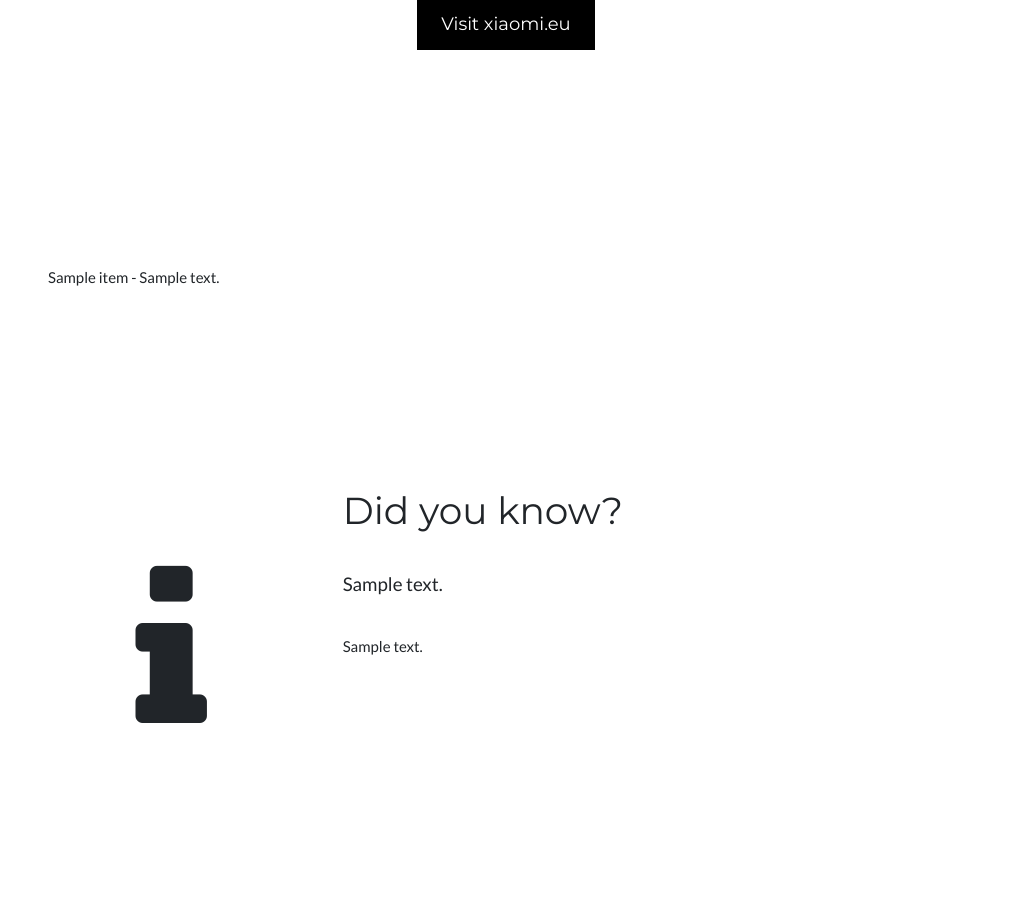
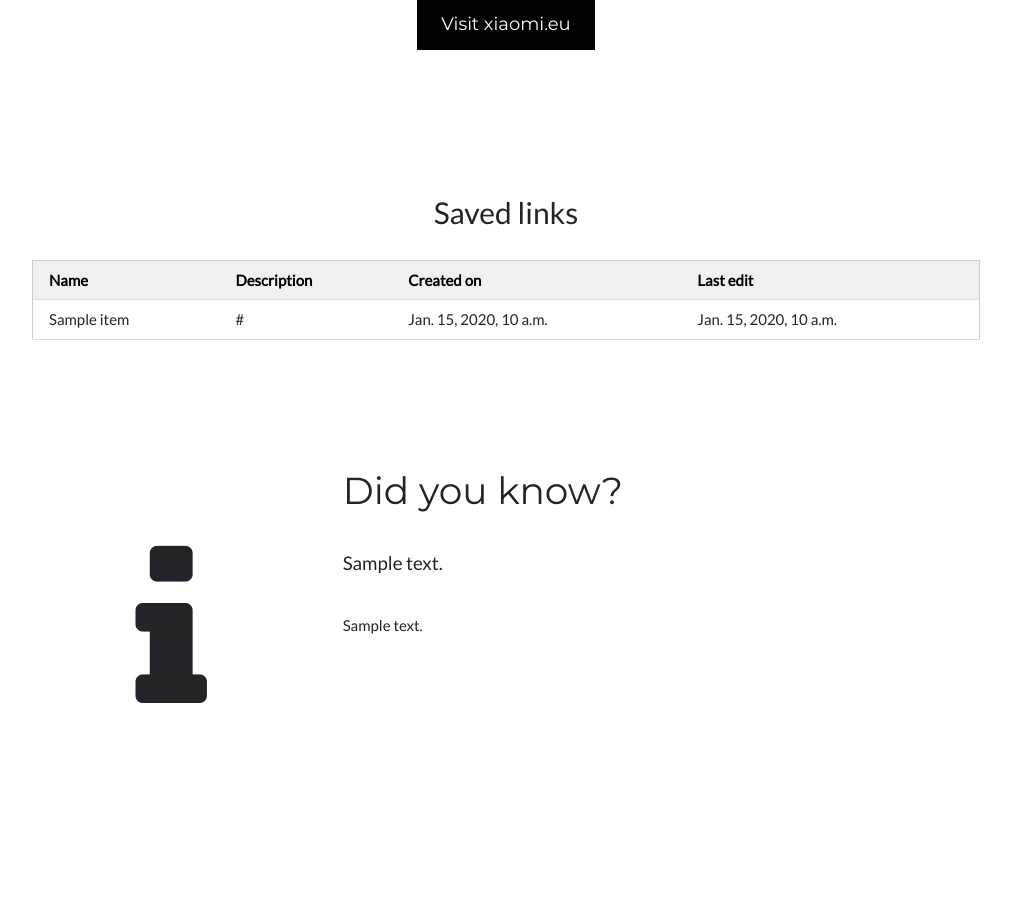
Before and after one commit to chebishev/XiaomiEuRomChecker, a Django app: template templates/links/my_links.html in a window 1280 px wide. Shown: the part 334-1246 px from the top of the page, without its empty margins (134-1145 px from the left). Run offline with Django 4.2, Linux system fonts and the light colour scheme; the template is opened without the code that fills it: most values are stand-ins (such as "Sample title", 1, 10 or a date in 2020).

Commit message:
fixed login and register pages were available for logged users

```diff
--- a/XiaomiEuRomChecker/auth_app/forms.py
+++ b/XiaomiEuRomChecker/auth_app/forms.py
@@ -17,6 +17,7 @@ class LoginUserForm(AuthenticationForm):
         model = UserModel
         fields = ('username', 'password')
 
+
 class ProfileEditForm(forms.ModelForm):
     devices_query = AvailableDevicesModel.objects.order_by('market_name').values_list('market_name', flat=True)
     devices_query_choices = [
--- a/XiaomiEuRomChecker/auth_app/urls.py
+++ b/XiaomiEuRomChecker/auth_app/urls.py
@@ -5,7 +5,9 @@ from .views import RegisterUserView, LoginUserView, LogoutUserView, \
 urlpatterns = [
     path("auth/", include([
         path('register/', RegisterUserView.as_view(), name='register'),
-        path('login/', LoginUserView.as_view(), name='login'),
+
+        # redirect_authenticated_user=True will redirect logged users directly to the index
+        path('login/', LoginUserView.as_view(redirect_authenticated_user=True), name='login'),
         path('logout/', LogoutUserView.as_view(), name='logout'),
     ])),
     path("profile/<int:pk>/", include([
--- a/XiaomiEuRomChecker/core/views.py
+++ b/XiaomiEuRomChecker/core/views.py
@@ -14,9 +14,9 @@ def index(request):
             request.method = 'GET'
         else:
             chosen_device = AvailableDevicesModel.objects.get(id=request.POST.get('device'))
-            return render(request, 'device_info.html', {'chosen_device': chosen_device})
+            return render(request, 'core/device_info.html', {'chosen_device': chosen_device})
 
-    return render(request, 'index.html')
+    return render(request, 'core/index.html')
 
 
 @login_required
@@ -37,7 +37,7 @@ def downloads(request, pk, slug):
             request.session['uid'] = request.POST.get('save_link')
             return redirect('link_add', request.user.id)
 
-    return render(request, 'downloads.html', links)
+    return render(request, 'core/downloads.html', links)
 
 def page_not_found(request, exception=None):
     return redirect('index')
--- a/XiaomiEuRomChecker/links/views.py
+++ b/XiaomiEuRomChecker/links/views.py
@@ -1,11 +1,11 @@
 from django.contrib.auth import get_user_model
 from django.contrib.auth.mixins import LoginRequiredMixin
-from django.http import request
 from django.urls import reverse
 from django.views.generic import CreateView, UpdateView, DeleteView, DetailView, ListView
 from XiaomiEuRomChecker.links.models import LinksModel
 
 UserModel = get_user_model()
+
 
 class LinkDetailsView(LoginRequiredMixin, DetailView):
     model = LinksModel
@@ -49,6 +49,7 @@ class LinkEditView(LoginRequiredMixin, UpdateView):
     def get_success_url(self):
         return reverse('link_details', kwargs={'user_id': self.kwargs['user_id'], 'slug': self.kwargs['slug']})
 
+
 class LinkDeleteView(LoginRequiredMixin, DeleteView):
     model = LinksModel
     template_name = 'links/link_delete.html'
@@ -59,13 +60,12 @@ class LinkDeleteView(LoginRequiredMixin, DeleteView):
         return context
 
     def get_success_url(self):
-        return reverse('link_details', kwargs={'user_id': self.kwargs['user_id'], 'slug': self.kwargs['slug']})
+        return reverse('', kwargs={'user_id': self.kwargs['user_id'], 'slug': self.kwargs['slug']})
 
 
 class MyLinksView(LoginRequiredMixin, ListView):
     model = LinksModel
     template_name = 'links/my_links.html'
-    paginate_by = 3
 
     def get_success_url(self):
         return reverse('my_links', kwargs={'user_id': self.request.user.id})
--- a/templates/auth_app/login.html
+++ b/templates/auth_app/login.html
@@ -1,6 +1,8 @@
 {% extends 'base.html' %}
 {% block grids %}
-
+{% for message in messages %}
+    <div class="alert alert-info">{{message}}</div>
+{% endfor %}
     <form class="form-inline w3-center" method="post" action="{% url 'login' %}">
         <h2>Login</h2>
         <br>
@@ -16,6 +18,7 @@
             {{ field.label_tag }} <br> {{ field }}
             </p>
         {% endfor %}
+
         {% csrf_token %}
 
         {# get the last page in order to redirect ot it after successful login #}
--- a/templates/base.html
+++ b/templates/base.html
@@ -26,18 +26,9 @@
             font-size: 200px
         }
 
-        {# delete font awesomе icon size #}
-        .fa-times {
-            font-size: 100px
-        }
-
         a {
             text-decoration: none;
             color: black;
-        }
-
-        .error-list {
-            list-style: none;
         }
     </style>
 </head>
--- a/templates/links/my_links.html
+++ b/templates/links/my_links.html
@@ -1,14 +1,29 @@
 {% extends 'base.html' %}
 {% block grids %}
-    <div class="w3-row-padding w3-padding-64 w3-container">
-        <div class="w3-content">
-            <div class="w3-twothird">
-                <ul class="w3-ul" style="list-style: none">
-                {% for link in links %}
-                    <li>{{ link.name }} - {{ link.description }}</li>
-                {% endfor %}
-                </ul>
-            </div>
-        </div>
-    </div>
+   <div class="w3-container">
+  <h2 class="w3-center">Saved links</h2>
+   <br>
+    {% if links %}
+  <table class="w3-table-all w3-hoverable">
+    <thead>
+      <tr class="w3-light-grey">
+        <th>Name</th>
+        <th>Description</th>
+        <th>Created on</th>
+        <th>Last edit</th>
+      </tr>
+    </thead>
+      {% for link in links %}
+    <tr onclick="window.location.href='{% url 'link_details' user_id=request.user.id slug=link.slug %}';">
+      <td>{{ link.link_name }}</td>
+      <td>{{ link.link_description|truncatechars:30 }}</td>
+      <td>{{ link.created_at }}</td>
+      <td>{{ link.updated_at }}</td>
+    </tr>
+      {% endfor %}
+  </table>
+    {% else %}
+    <h3>No saved links</h3>
+    {% endif %}
+</div>
 {% endblock %}
```
Also changed, not shown: XiaomiEuRomChecker/auth_app/views.py (+9 -1 lines), templates/core/device_info.html (renamed from templates/device_info.html), templates/core/downloads.html (renamed from templates/downloads.html), templates/core/index.html (renamed from templates/index.html).
